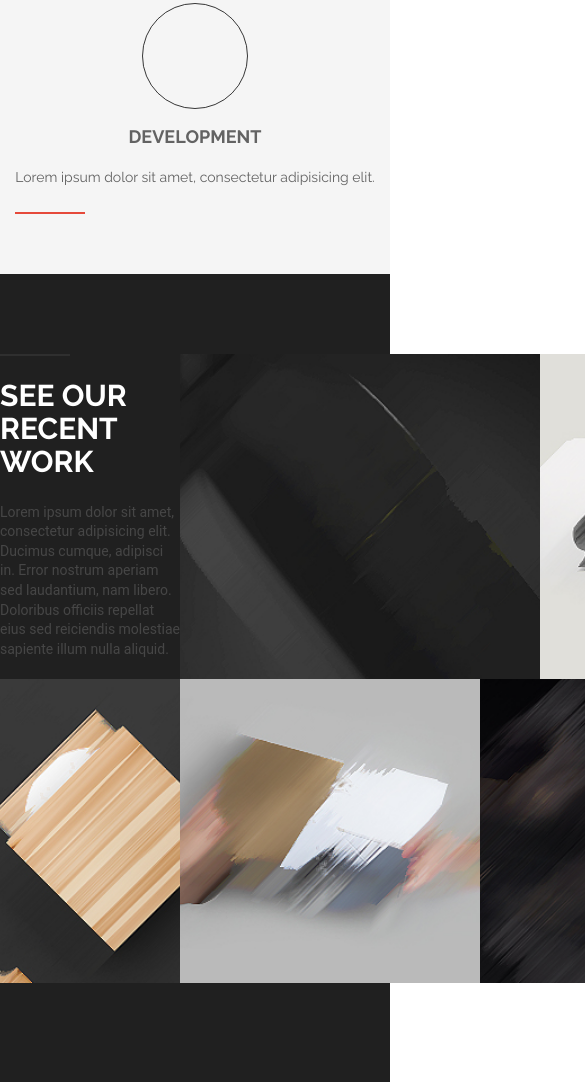
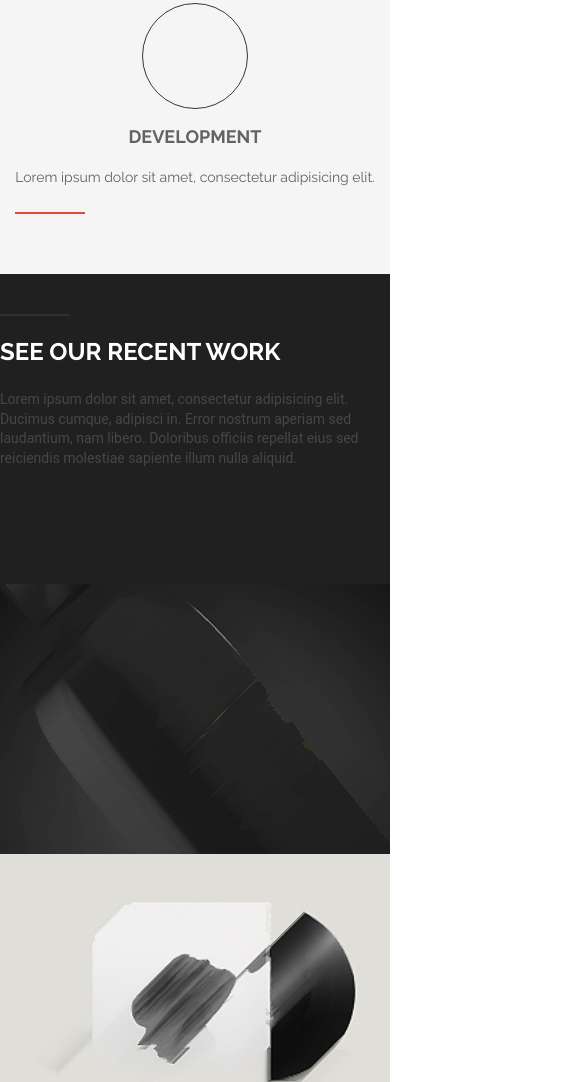
Before and after one commit to Beginner95/flexbox, a website: page index.html in a window 390 px wide. Shown: the part 1233-2315 px from the top of the page, 585 px wide, since content can reach past the window. Drawn offline with nearby package versions, Linux system fonts and the light colour scheme; files that its build step writes are made by us from their sources; files whose address does not match are found by name.

Commit message:
Added responsive section works

```diff
--- a/sass/blocks/works.scss
+++ b/sass/blocks/works.scss
@@ -213,3 +213,35 @@ $descriptionColor: #959595;
         z-index: 2;
     }
 }
+
+@media (max-width: 980px) {
+    .works__title {
+        font-size: 24px;
+    }
+
+    .works__name {
+        font-size: 18px;
+    }
+}
+
+@media (max-width: 768px) {
+    .works__list {
+        grid-template-columns: repeat(2, minmax(145px, auto));
+    }
+
+    .works__element {
+        grid-column: span 1;
+        &:first-child {
+            grid-column: 1 / -1;
+            max-width: 100%;
+        }
+
+    }
+}
+
+@media (max-width: 480px) {
+    .works__list {
+        grid-template-columns: minmax(290px, auto);
+        padding: 40px 0 80px 0;
+    }
+}
```
